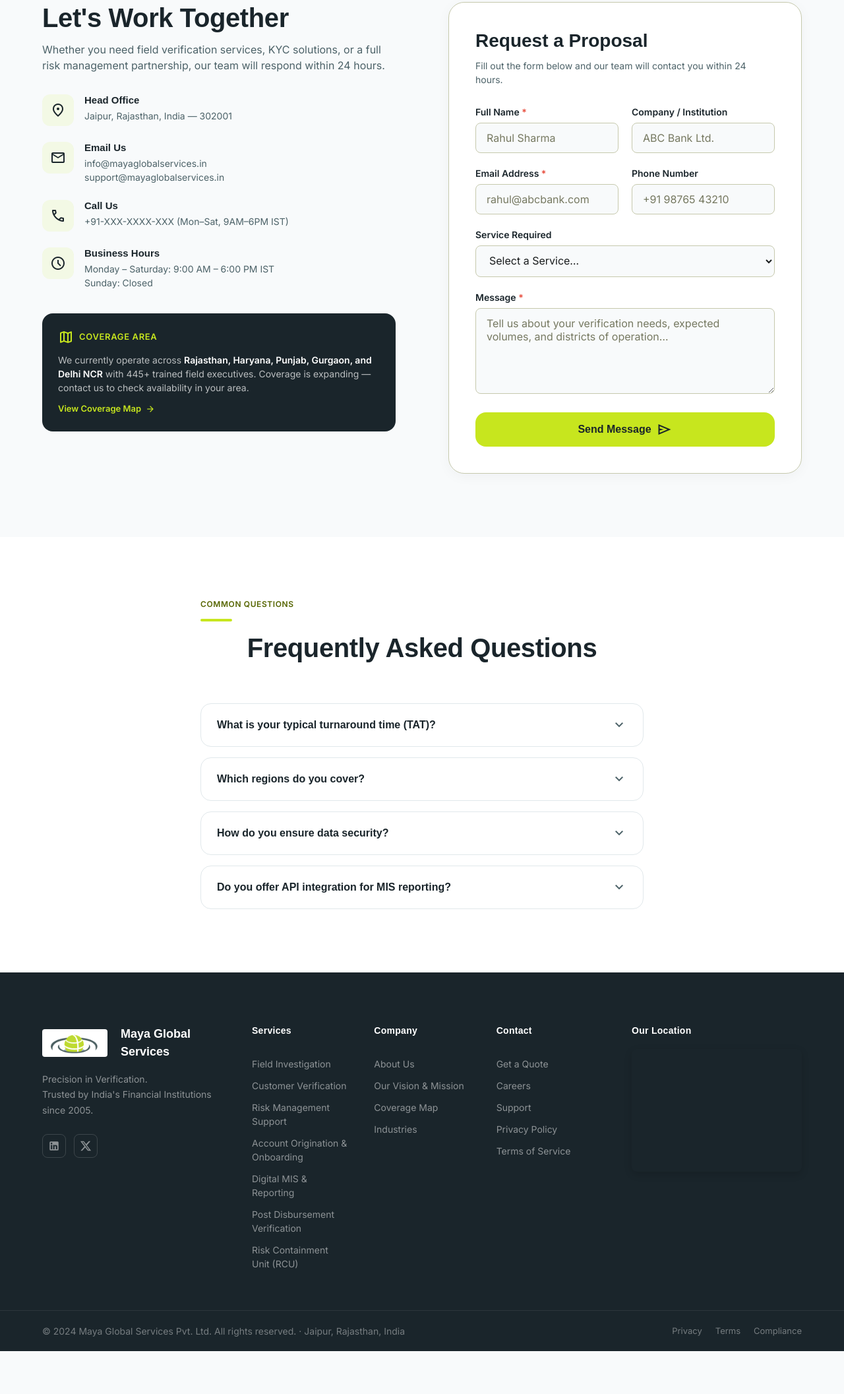
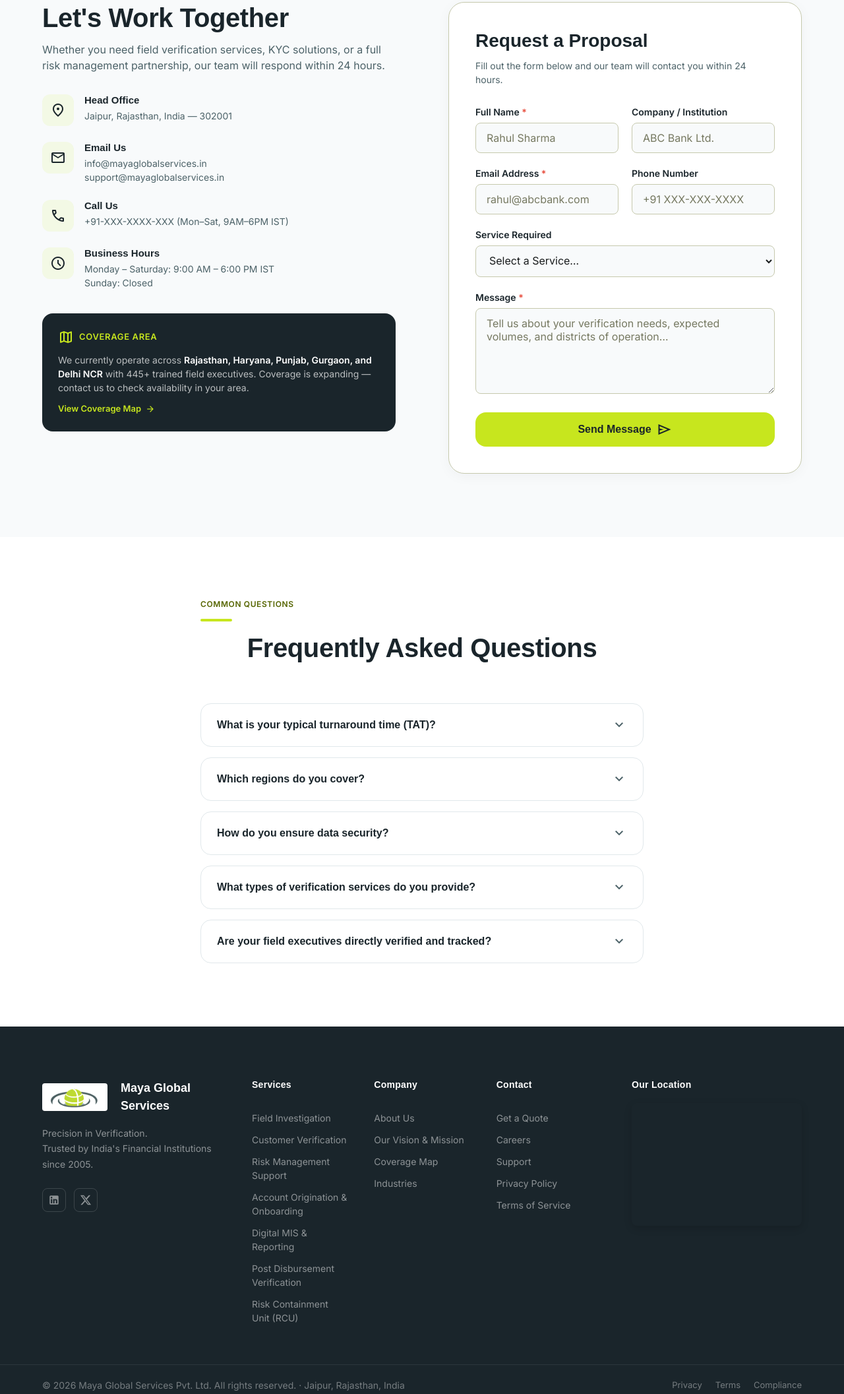
Before and after one commit to dhruvprajapati-creator/MGS, a website: page frontend/contact.html in a window 1280 px wide. Shown: the part 476-2589 px from the top of the page at 66% size. Before the commit the page ends 2524 px from the top, so only its background shows below. Drawn offline with nearby package versions, Linux system fonts and the light colour scheme; grey boxes are pictures that could not be loaded; a web font is replaced by a local one.

Commit message:
minor changes

```diff
--- a/frontend/contact.html
+++ b/frontend/contact.html
@@ -1,7 +1,7 @@
 <!DOCTYPE html>
 <html lang="en">
 <head>
-  <link rel="icon" type="image/png" href="assets/logo.png">
+  <link rel="icon" type="image/png" href="assets/favicon.png">
   <meta charset="UTF-8" />
   <meta name="viewport" content="width=device-width, initial-scale=1.0" />
   <title>Contact Us | Maya Global Services</title>
@@ -9,7 +9,7 @@
   <link rel="preconnect" href="https://fonts.googleapis.com" />
   <link href="https://fonts.googleapis.com/css2?family=Inter:wght@400;500;600&display=swap" rel="stylesheet" />
   <link href="https://api.fontshare.com/v2/css?f[]=general-sans@400,500,600,700&display=swap" rel="stylesheet" />
-  <link href="https://fonts.googleapis.com/css2?family=Material+Symbols+Outlined:wght,FILL@100..700,0..1&display=swap" rel="stylesheet" />
+  <link href="https://fonts.googleapis.com/css2?family=Material+Symbols+Outlined:wght,FILL@100..700,0..1&display=block" rel="stylesheet" />
   <link rel="stylesheet" href="css/design-system.css" />
   <link rel="stylesheet" href="css/home.css" />
   <link rel="stylesheet" href="css/inner-pages.css" />
@@ -162,7 +162,7 @@
               </div>
               <div class="form-group">
                 <label class="form-label" for="phone">Phone Number</label>
-                <input class="form-control" id="phone" name="phone" type="tel" placeholder="+91 98765 43210" />
+                <input class="form-control" id="phone" name="phone" type="tel" placeholder="+91 XXX-XXX-XXXX" />
               </div>
             </div>
             <div class="form-group" style="margin-bottom:20px">
@@ -236,11 +236,20 @@
       </div>
       <div class="accordion-item card" style="padding:0;overflow:hidden">
         <div class="accordion-header" style="padding:20px 24px;cursor:pointer;display:flex;justify-content:space-between;align-items:center">
-          <h4 style="font-size:16px;color:var(--color-charcoal-navy)">Do you offer API integration for MIS reporting?</h4>
+          <h4 style="font-size:16px;color:var(--color-charcoal-navy)">What types of verification services do you provide?</h4>
           <span class="material-symbols-outlined accordion-icon" style="transition:transform 0.3s;color:var(--color-secondary)">expand_more</span>
         </div>
         <div class="accordion-body" style="max-height:0;overflow:hidden;transition:max-height 0.4s ease">
-          <p style="padding:0 24px 20px;color:var(--color-secondary);font-size:15px">Yes. We offer secure API endpoints and MIS dashboard integration for institutions requiring automated report delivery and real-time case status tracking. Contact us to discuss technical requirements.</p>
+          <p style="padding:0 24px 20px;color:var(--color-secondary);font-size:15px">We offer a comprehensive suite of services including Field Investigation, Customer Verification, Risk Management, Account Origination, Digital MIS Reporting, and Post Disbursement Verification. See our <a href="services.html" style="color:var(--color-primary);font-weight:600">services page</a> for more details.</p>
+        </div>
+      </div>
+      <div class="accordion-item card" style="padding:0;overflow:hidden">
+        <div class="accordion-header" style="padding:20px 24px;cursor:pointer;display:flex;justify-content:space-between;align-items:center">
+          <h4 style="font-size:16px;color:var(--color-charcoal-navy)">Are your field executives directly verified and tracked?</h4>
+          <span class="material-symbols-outlined accordion-icon" style="transition:transform 0.3s;color:var(--color-secondary)">expand_more</span>
+        </div>
+        <div class="accordion-body" style="max-height:0;overflow:hidden;transition:max-height 0.4s ease">
+          <p style="padding:0 24px 20px;color:var(--color-secondary);font-size:15px">Yes, our network of over 445+ field executives are thoroughly background-checked and extensively trained. They utilize our proprietary mobile application to capture real-time data, ensuring 100% accurate and tamper-proof reporting.</p>
         </div>
       </div>
     </div>
@@ -310,7 +319,7 @@
   <div class="footer__bottom">
     <div class="container footer__bottom-inner">
       <p class="text-body-sm footer__copy">
-        © 2024 Maya Global Services Pvt. Ltd. All rights reserved. · Jaipur, Rajasthan, India
+        © 2026 Maya Global Services Pvt. Ltd. All rights reserved. · Jaipur, Rajasthan, India
       </p>
       <div class="footer__bottom-links">
         <a href="#" class="footer__bottom-link">Privacy</a>
```
Also changed, not shown: frontend/about.html (+3 -3 lines), frontend/coverage.html (+6 -6 lines), frontend/index.html (+3 -3 lines), frontend/industries.html (+4 -4 lines), frontend/services.html (+5 -5 lines), frontend/assets/favicon.png (added).
